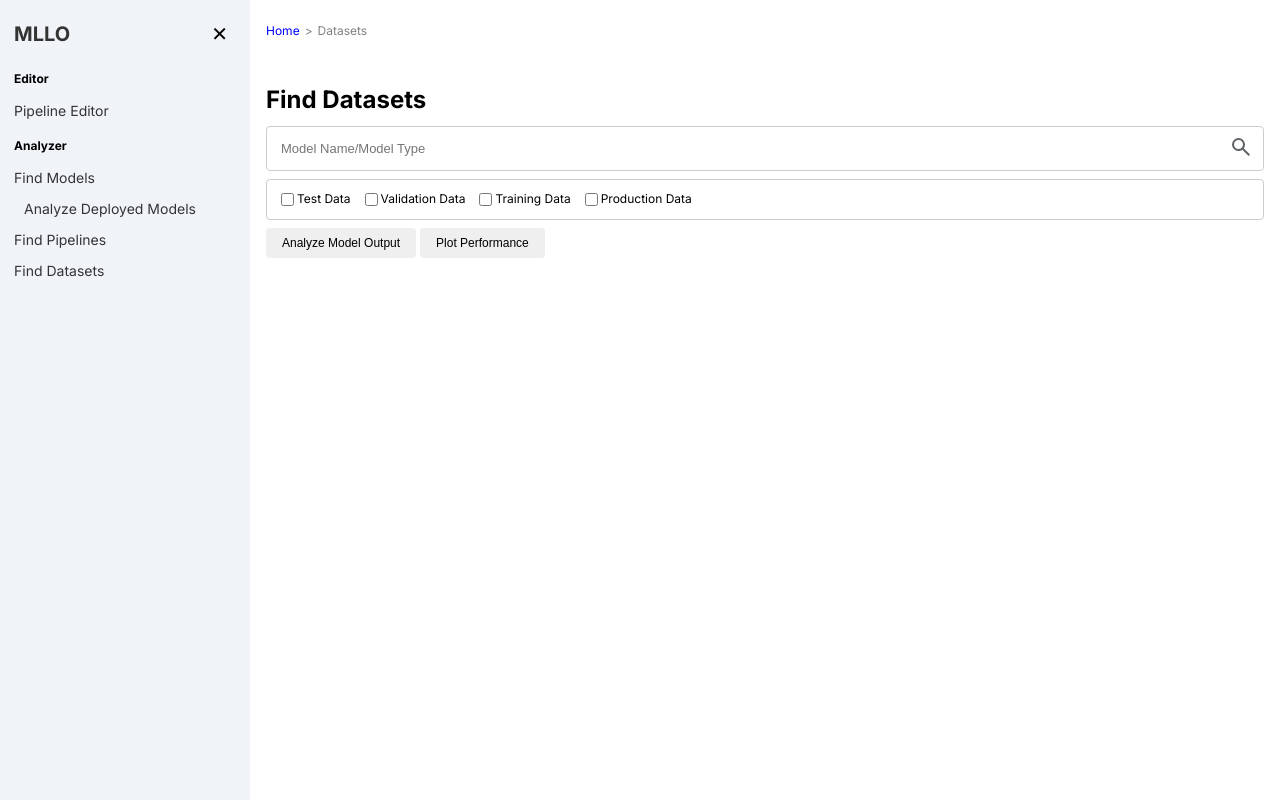
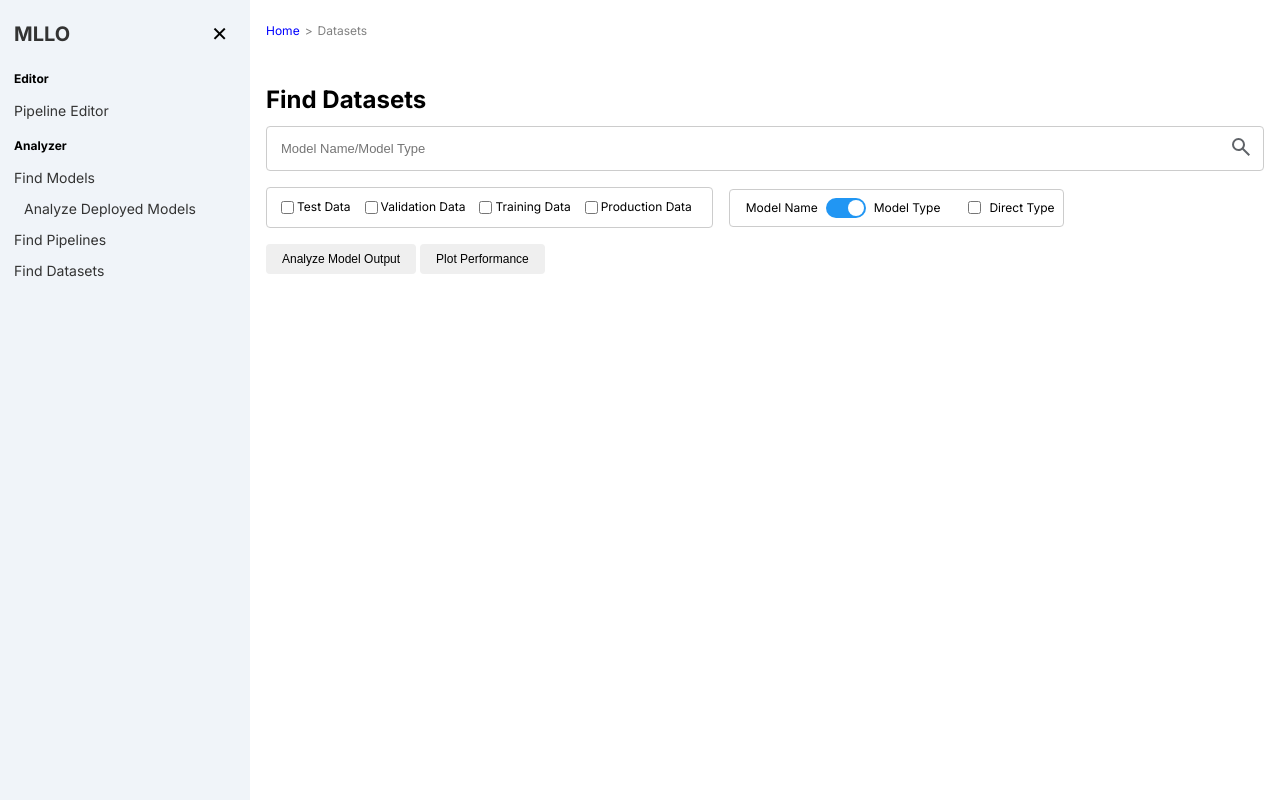
Before and after one commit to prtcrw/MLLE, a React (Vite) app in the folder mllo_web/frontend/web/: page /datasets in a window 1280 px wide. Built offline with nearby package versions, Linux system fonts and the light colour scheme.

Commit message:
add toggle in FindDatasets

```diff
--- a/mllo_web/frontend/web/src/pages/analyzer/FindDatasets.tsx
+++ b/mllo_web/frontend/web/src/pages/analyzer/FindDatasets.tsx
@@ -6,6 +6,7 @@ import ErrorMessage from '../../components/ErrorMessage.tsx';
 import Search from '../../components/Search.tsx';
 import Table, { SortDirection } from '../../components/Table.tsx';
 import Pagination from '../../components/Pagination.tsx';
+import ToggleSwitch from '../../components/ToggleSwitch.tsx';
 import { DownloadIcon } from '../../components/Icons.tsx';
 import FindDatasetsFilter from './FindDatasetsFilter.tsx';
 import Modal from '../../components/Modal.tsx';
@@ -35,10 +36,12 @@ const defaultSelectedCheckboxes = {
     "training_data": false,
     "production_data": false,
     "raw_data": false,
+    "direct_type": false,
 };
 
 const FindDatasets: React.FC = () => {
     const [searchTerm, setSearchTerm] = useState('');
+    const [toggleConstraint, setToggleConstraint] = useState<boolean>(true);
     const [selectedCheckboxes, setSelectedCheckboxes] = useState<{ [key: string]: boolean }>(defaultSelectedCheckboxes);
     const [datasets, setDatasets] = useState<DatasetData[]>([]);
     const [currentPage, setCurrentPage] = useState(1);
@@ -71,6 +74,7 @@ const FindDatasets: React.FC = () => {
         itemsPerPage: number,
         sorts: { key: string; direction: SortDirection }[],
         selectedCheckboxes: { [key: string]: boolean },
+        toggleConstraint: boolean,
         format: string = '') => {
         setIsLoading(true); // Set loading to true
         setMessage('');
@@ -80,6 +84,8 @@ const FindDatasets: React.FC = () => {
                 search_term: searchTerm,
                 page: currentPage.toString(),
                 items_per_page: itemsPerPage.toString(),
+                type_query: toggleConstraint.toString(),
+                direct_type: selectedCheckboxes["direct_type"].toString()
             });
 
             // Add sorts as query params
@@ -124,28 +130,38 @@ const FindDatasets: React.FC = () => {
 
     const handleSearch = async (searchTerm: string) => {
         setSearchTerm(searchTerm);
-        await fetchData(searchTerm, 1, itemsPerPage, currentSorts, selectedCheckboxes);
+        await fetchData(searchTerm, 1, itemsPerPage, currentSorts, selectedCheckboxes, toggleConstraint);
     };
 
     const handleDownload = async () => {
-        await fetchData(searchTerm, 1, itemsPerPage, currentSorts, selectedCheckboxes, 'csv');
+        await fetchData(searchTerm, 1, itemsPerPage, currentSorts, selectedCheckboxes, toggleConstraint, 'csv');
     };
 
     const handlePageChange = async (page: number = 1, itemsPerPage: number = 10) => {
         setCurrentPage(page);
         setItemsPerPage(itemsPerPage);
-        await fetchData(searchTerm, page, itemsPerPage, currentSorts, selectedCheckboxes);
+        await fetchData(searchTerm, page, itemsPerPage, currentSorts, selectedCheckboxes, toggleConstraint);
     };
 
     const handleSort = async (sorts: { key: string; direction: SortDirection }[]) => {
         setCurrentSorts(sorts);
-        await fetchData(searchTerm, currentPage, itemsPerPage, sorts, selectedCheckboxes);
+        await fetchData(searchTerm, currentPage, itemsPerPage, sorts, selectedCheckboxes, toggleConstraint);
     }
 
     const handleRemoveSort = async (key: string) => {
         const newSorts = currentSorts.filter(sort => sort.key !== key);
         setCurrentSorts(newSorts);
-        await fetchData(searchTerm, currentPage, itemsPerPage, newSorts, selectedCheckboxes); // Update data with new sorts
+        await fetchData(searchTerm, currentPage, itemsPerPage, newSorts, selectedCheckboxes, toggleConstraint); // Update data with new sorts
+    };
+
+    const handleToggleConstraint = () => {
+        setToggleConstraint(!toggleConstraint); // Toggle between Model and Dataset
+        if (!toggleConstraint) {
+            setSelectedCheckboxes(prev => ({
+                ...prev,
+                direct_type: false  // Reset direct_type when toggling off Model Type
+            }));
+        }
     };
 
     const handleCheckboxChange = (e: React.ChangeEvent<HTMLInputElement>) => {
@@ -258,9 +274,35 @@ const FindDatasets: React.FC = () => {
             <h1>Find Datasets</h1>
             <div>
                 <Search onSearch={handleSearch} placeholder={'Model Name/Model Type'} />
+                <div style={{ display: 'flex', alignItems: 'center'}}>
                     <FindDatasetsFilter
                         selectedFilters={selectedCheckboxes}
-                    onFilterChange={handleCheckboxChange} />
+                        onFilterChange={handleCheckboxChange}
+                    />
+                    <div style={{
+                        display: 'flex',
+                        alignItems: 'center',
+                        padding: '8px',
+                        border: '1px solid #ccc',
+                        borderRadius: '4px',
+                        marginLeft: '16px'
+                    }}>
+                        <span className="toggle-label">Model Name</span>
+                        <ToggleSwitch isChecked={toggleConstraint} onToggle={handleToggleConstraint} />
+                        <span className="toggle-label" style={{ marginLeft: '8px' }}>Model Type</span>
+                        <label style={{ display: 'flex', alignItems: 'center', marginLeft: '16px' }}>
+                            <input
+                                type="checkbox"
+                                name="direct_type"
+                                checked={selectedCheckboxes["direct_type"] || false}
+                                onChange={handleCheckboxChange}
+                                disabled={!toggleConstraint} // Disable when toggle is not on "Model Type"
+                                style={{ marginRight: '8px' }}
+                            />
+                            <span>Direct Type</span>
+                        </label>
+                    </div>
+                </div>
             </div>
             <div>
                 <div style={{ margin: '8px 0' }}>
--- a/mllo_web/frontend/web/src/pages/analyzer/FindModels.tsx
+++ b/mllo_web/frontend/web/src/pages/analyzer/FindModels.tsx
@@ -9,7 +9,7 @@ import Pagination from '../../components/Pagination.tsx';
 import {DownloadIcon} from '../../components/Icons.tsx';
 import FindModelsFilter from './FindModelsFilter.tsx';
 import Modal from '../../components/Modal.tsx';
-import { pascalCaseToWords, lowercaseToPascalCase } from '../../components/FormatUtilities';
+import {pascalCaseToWords, lowercaseToPascalCase} from '../../components/FormatUtilities';
 
 
 interface ModelData {
@@ -184,7 +184,7 @@ const FindModels: React.FC = () => {
                     }}
                     style={{ color: 'blue', textDecoration: 'underline' }}
                 >
-                    {getUniqueIriPart(value)}
+                    {pascalCaseToWords(getUniqueIriPart(value))}
                 </a>
             );
         }
--- a/mllo_web/frontend/web/src/pages/analyzer/FindPipelines.tsx
+++ b/mllo_web/frontend/web/src/pages/analyzer/FindPipelines.tsx
@@ -8,7 +8,7 @@ import Table, {SortDirection} from '../../components/Table.tsx';
 import Pagination from '../../components/Pagination.tsx';
 import ToggleSwitch from '../../components/ToggleSwitch.tsx';
 import {DownloadIcon} from '../../components/Icons.tsx';
-import { pascalCaseToWords, lowercaseToPascalCase } from '../../components/FormatUtilities';
+import {pascalCaseToWords, lowercaseToPascalCase} from '../../components/FormatUtilities';
 
 
 interface PipelineData {
```
Also changed, not shown: 1 other file (tests, documents, lock files or other folders). Lines whose indentation alone changed are shown as unchanged.
